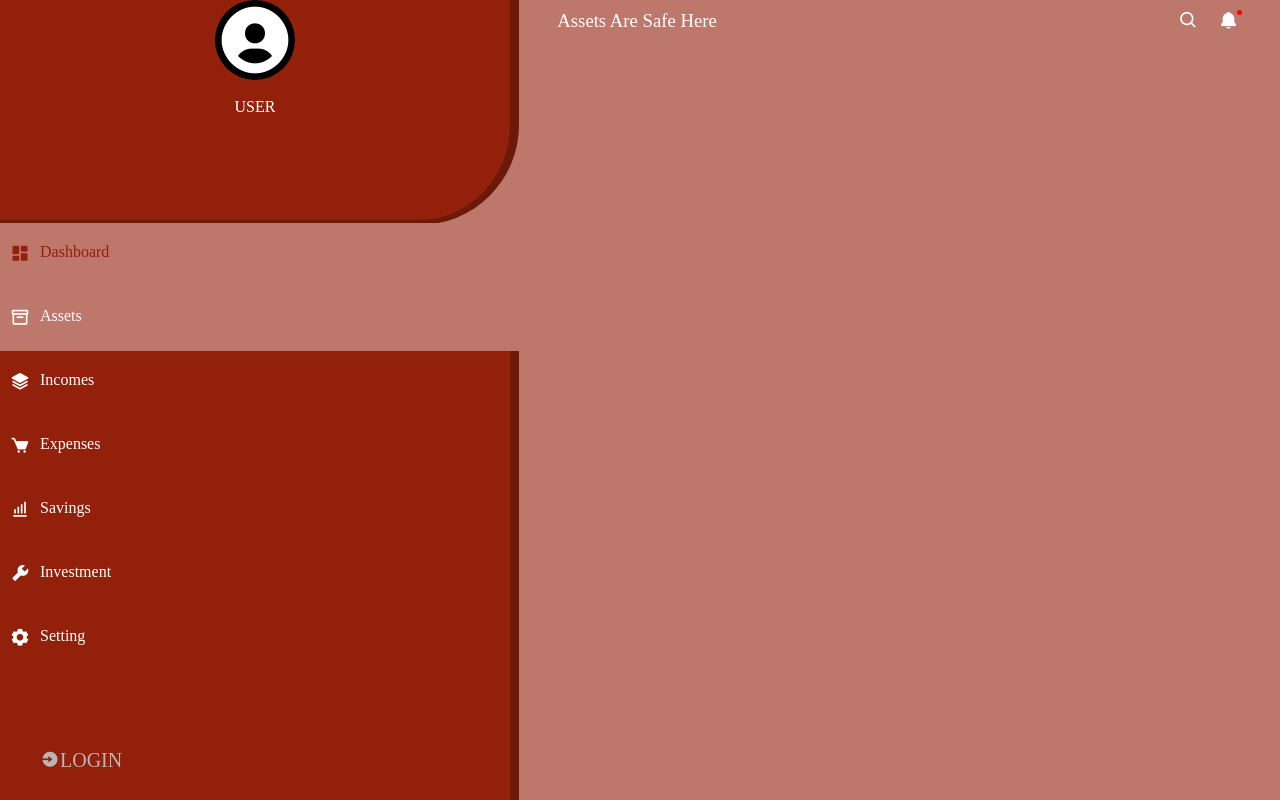
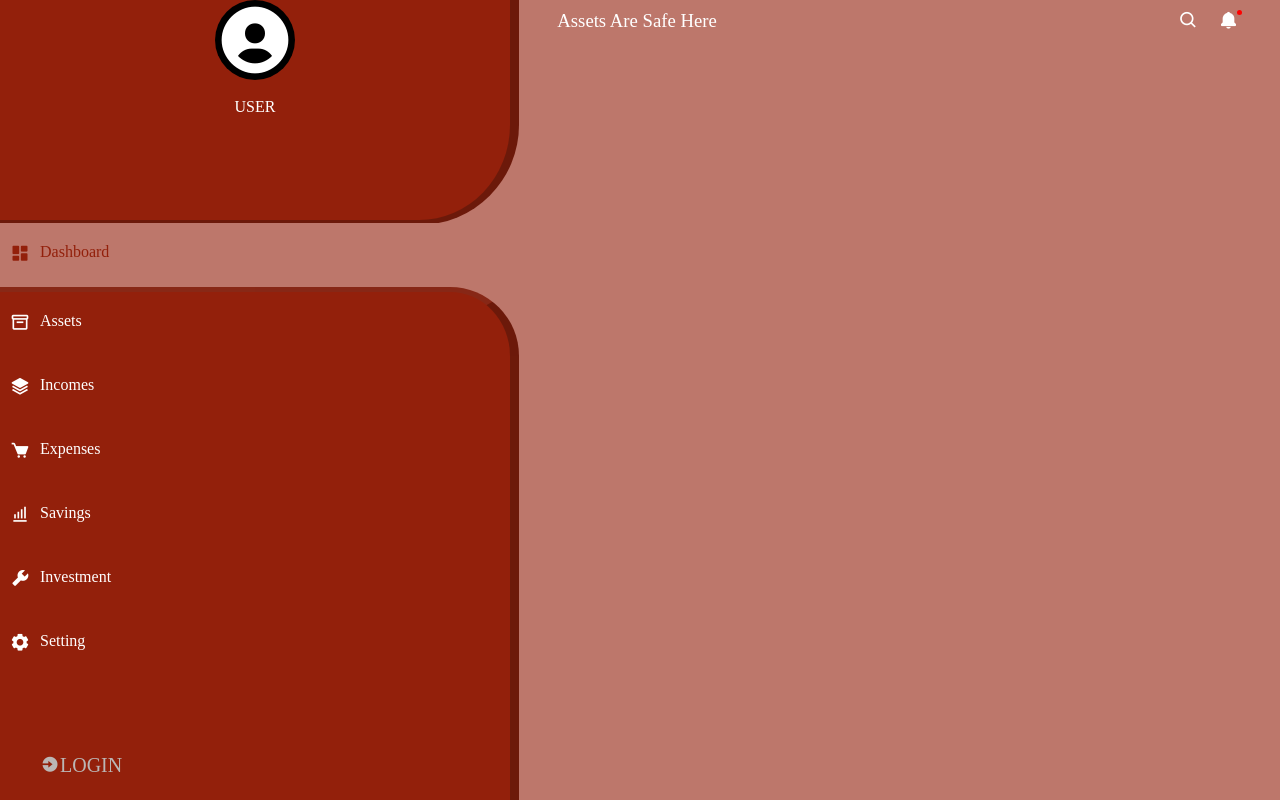
Before and after one commit to Lovethrech/personal-finance-manager, a Vue app: page /assets in a window 1280 px wide. Built offline with nearby package versions, Linux system fonts and the light colour scheme.

Commit message:
...finetuning all available components.

```diff
--- a/src/components/side-nav/SideNavMainCtn.vue
+++ b/src/components/side-nav/SideNavMainCtn.vue
@@ -77,7 +77,7 @@ const {dashboardActive, assetActive, incomeActive, expenseActive, savingActive,
                     :name="SideNavIcons[2].name"
                     :icon="SideNavIcons[2].icon"
                     :link="SideNavIcons[2].link"
-                    :style="[assetsActive]"
+                    :style="[assetActive]"
                     :onClick="sideNavAssetClick"
                 >
                 </SideNavIcon>
@@ -87,7 +87,7 @@ const {dashboardActive, assetActive, incomeActive, expenseActive, savingActive,
                     :icon="SideNavIcons[3].icon"
                     :link="SideNavIcons[3].link"
                     :style="[incomeActive]"
-                    :onClick="sideNavincomeClick"
+                    :onClick="sideNavIncomeClick"
                 >
                 </SideNavIcon>
 
```
